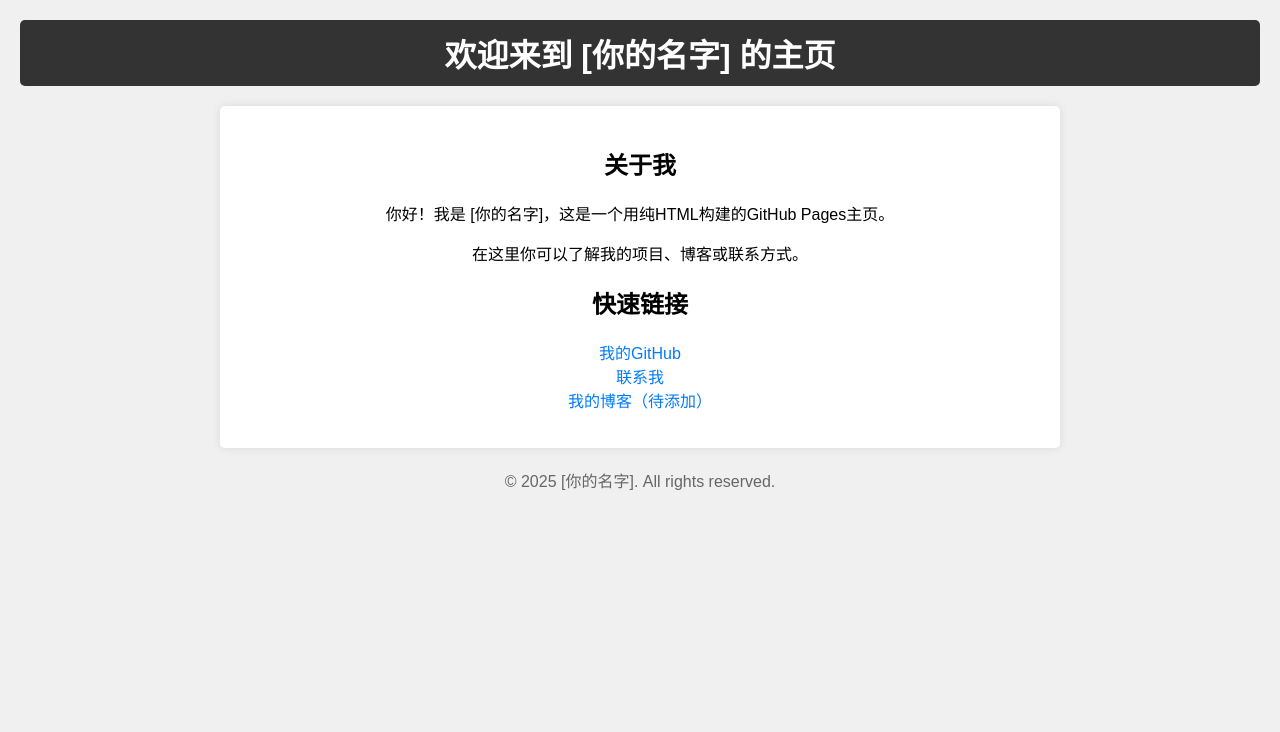
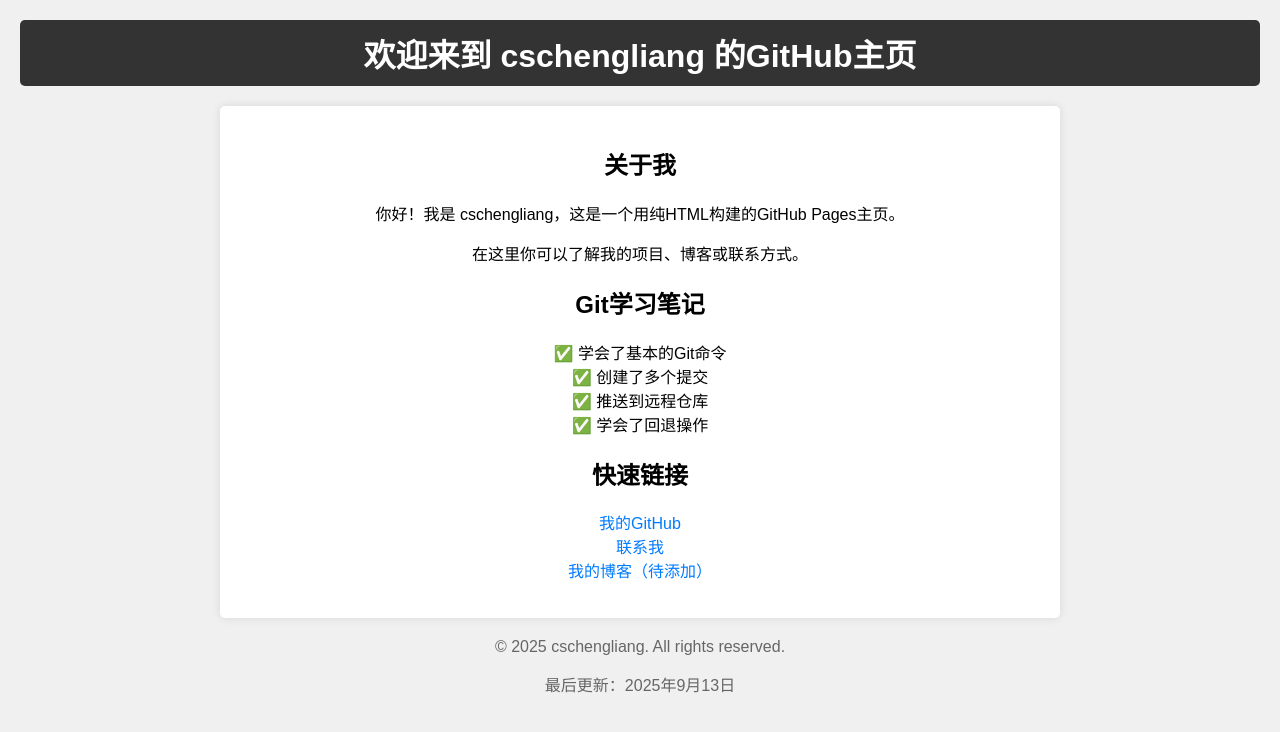
Before and after one commit to cschengliang/cschengliang.github.io, a plain HTML site: page index.html in a window 1280 px wide. Drawn offline with Linux system fonts and the light colour scheme.

Commit message:
更新主页内容：添加个人化信息和Git学习笔记

```diff
--- a/index.html
+++ b/index.html
@@ -44,24 +44,33 @@
 </head>
 <body>
     <header>
-        <h1>欢迎来到 [你的名字] 的主页</h1>
+        <h1>欢迎来到 cschengliang 的GitHub主页</h1>
     </header>
 
     <div class="container">
         <h2>关于我</h2>
-        <p>你好！我是 [你的名字]，这是一个用纯HTML构建的GitHub Pages主页。</p>
+        <p>你好！我是 cschengliang，这是一个用纯HTML构建的GitHub Pages主页。</p>
         <p>在这里你可以了解我的项目、博客或联系方式。</p>
+
+        <h2>Git学习笔记</h2>
+        <ul style="list-style: none; padding: 0;">
+            <li>✅ 学会了基本的Git命令</li>
+            <li>✅ 创建了多个提交</li>
+            <li>✅ 推送到远程仓库</li>
+            <li>✅ 学会了回退操作</li>
+        </ul>
 
         <h2>快速链接</h2>
         <ul style="list-style: none; padding: 0;">
-            <li><a href="https://github.com/[你的GitHub用户名]" target="_blank">我的GitHub</a></li>
-            <li><a href="mailto:[你的邮箱]">联系我</a></li>
+            <li><a href="https://github.com/cschengliang" target="_blank">我的GitHub</a></li>
+            <li><a href="#">联系我</a></li>
             <li><a href="#">我的博客（待添加）</a></li>
         </ul>
     </div>
 
     <footer>
-        <p>&copy; 2025 [你的名字]. All rights reserved.</p>
+        <p>&copy; 2025 cschengliang. All rights reserved.</p>
+        <p>最后更新：2025年9月13日</p>
     </footer>
 </body>
 </html>
```
